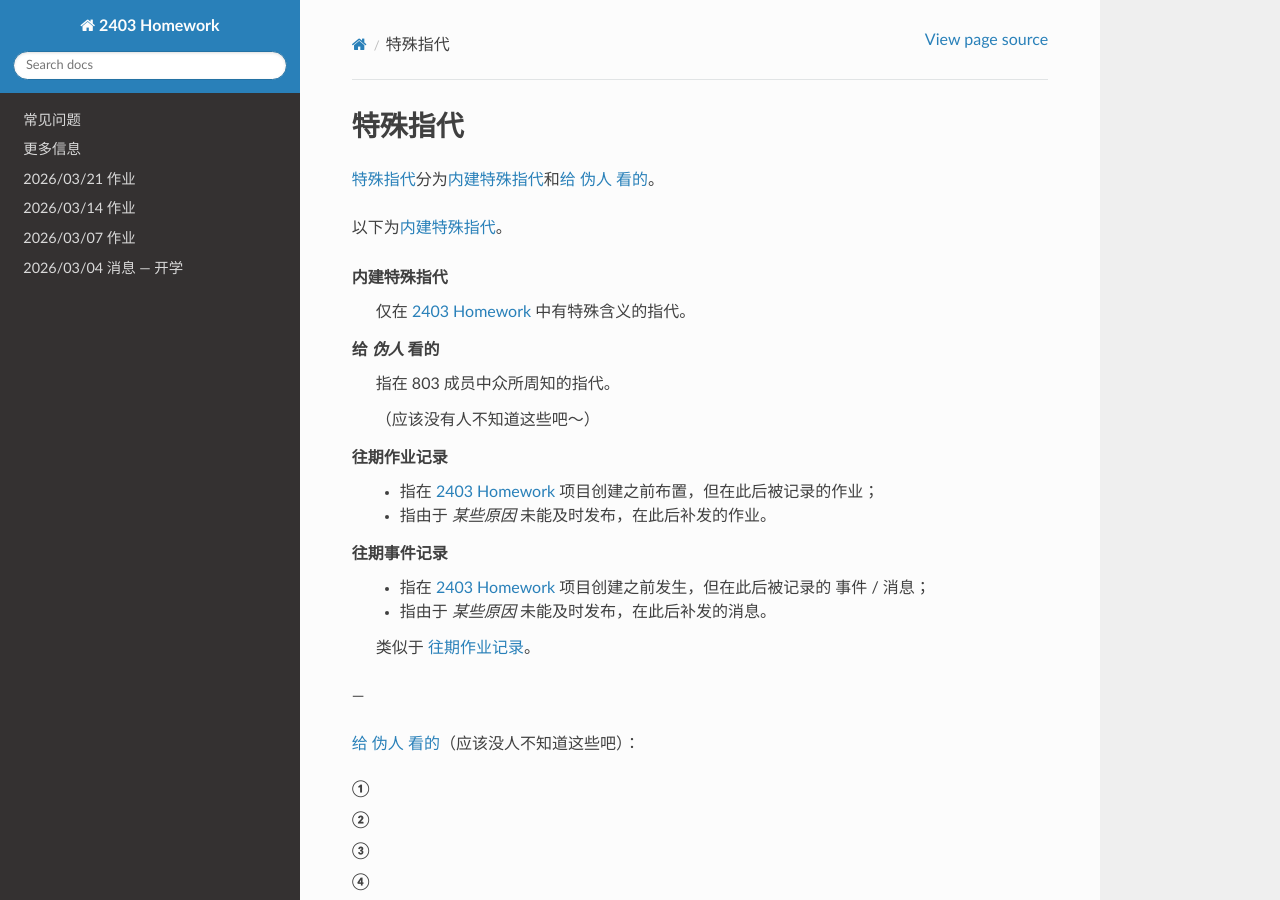
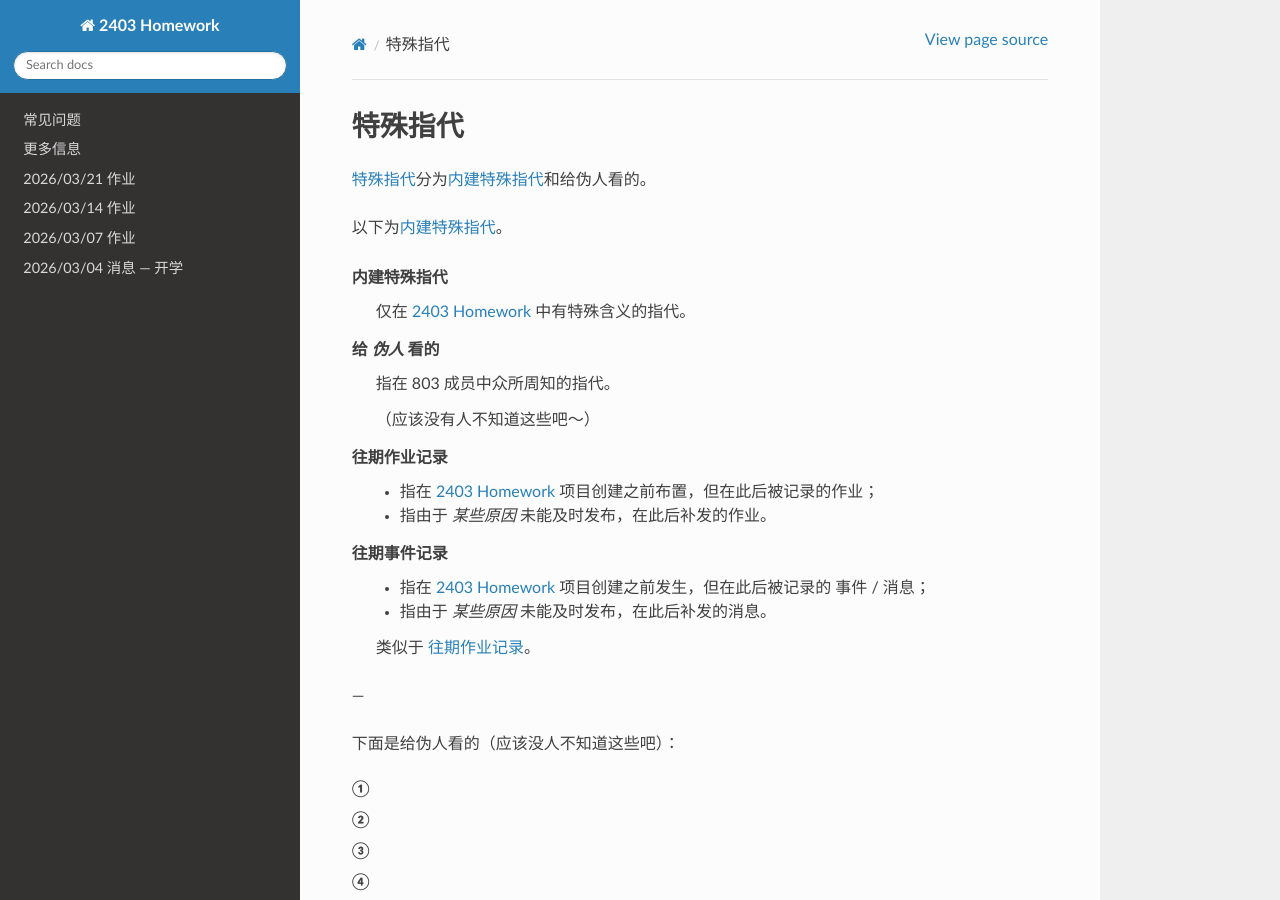
Before and after one commit to Sail-in-1024/2403-Homework, a Sphinx documentation site: the page built from docs/source/glossary.rst, in a window 1280 px wide and 900 px high. Built offline with Sphinx 7.4.7 and the Read the Docs theme 3.1.0, drawn with Linux system fonts in a browser that asks for light colours.

Commit message:
更新 glossary.rst

```diff
--- a/docs/source/glossary.rst
+++ b/docs/source/glossary.rst
@@ -4,7 +4,7 @@
 特殊指代
 ========
 
-:ref:`special-ref`\ 分为\ :term:`内建特殊指代`\ 和\ :term:`给 伪人 看的`。
+:ref:`special-ref`\ 分为\ :term:`内建特殊指代`\ 和\ :term:`给伪人看的`。
 
 以下为\ :term:`内建特殊指代`。
 
@@ -32,7 +32,7 @@
 
 ---
 
-:term:`给 伪人 看的`\ （应该没人不知道这些吧）：
+下面是\ :term:`给伪人看的`\ （应该没人不知道这些吧）：
 
 .. glossary::
 
```
